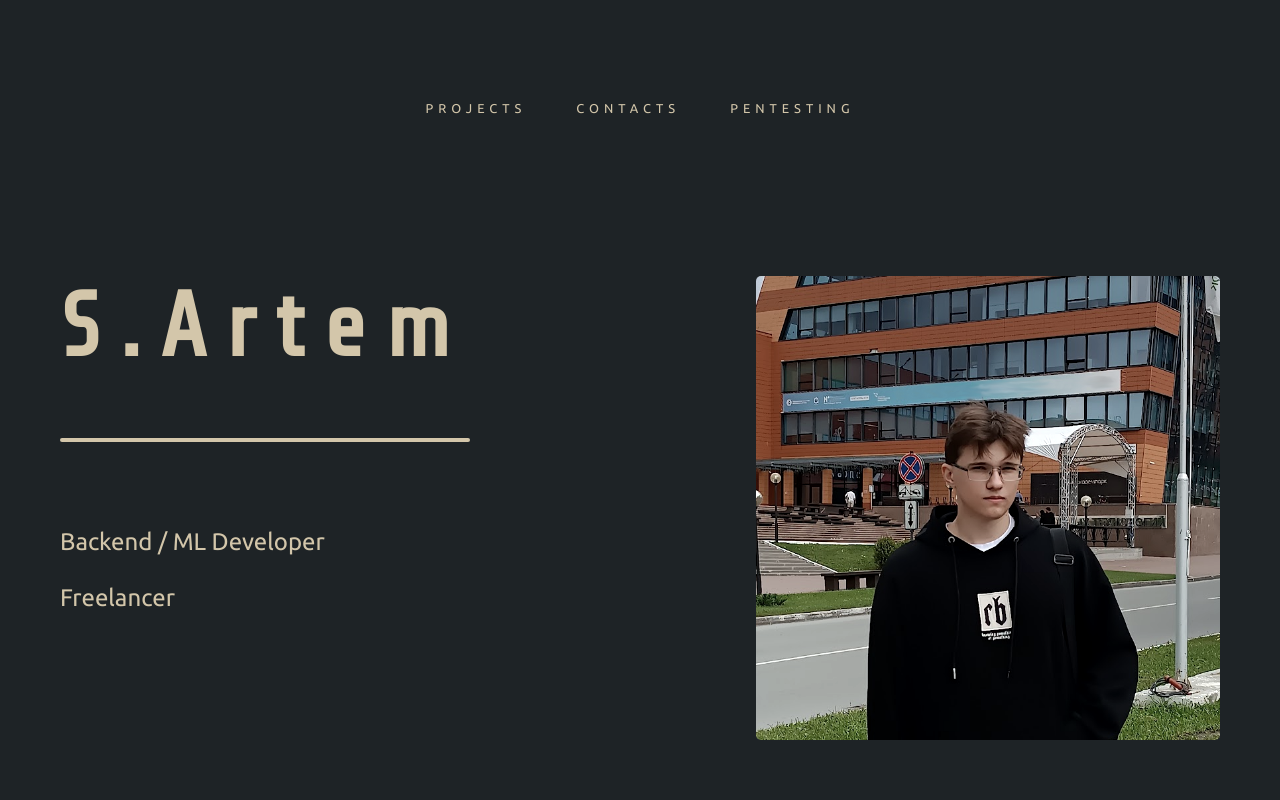
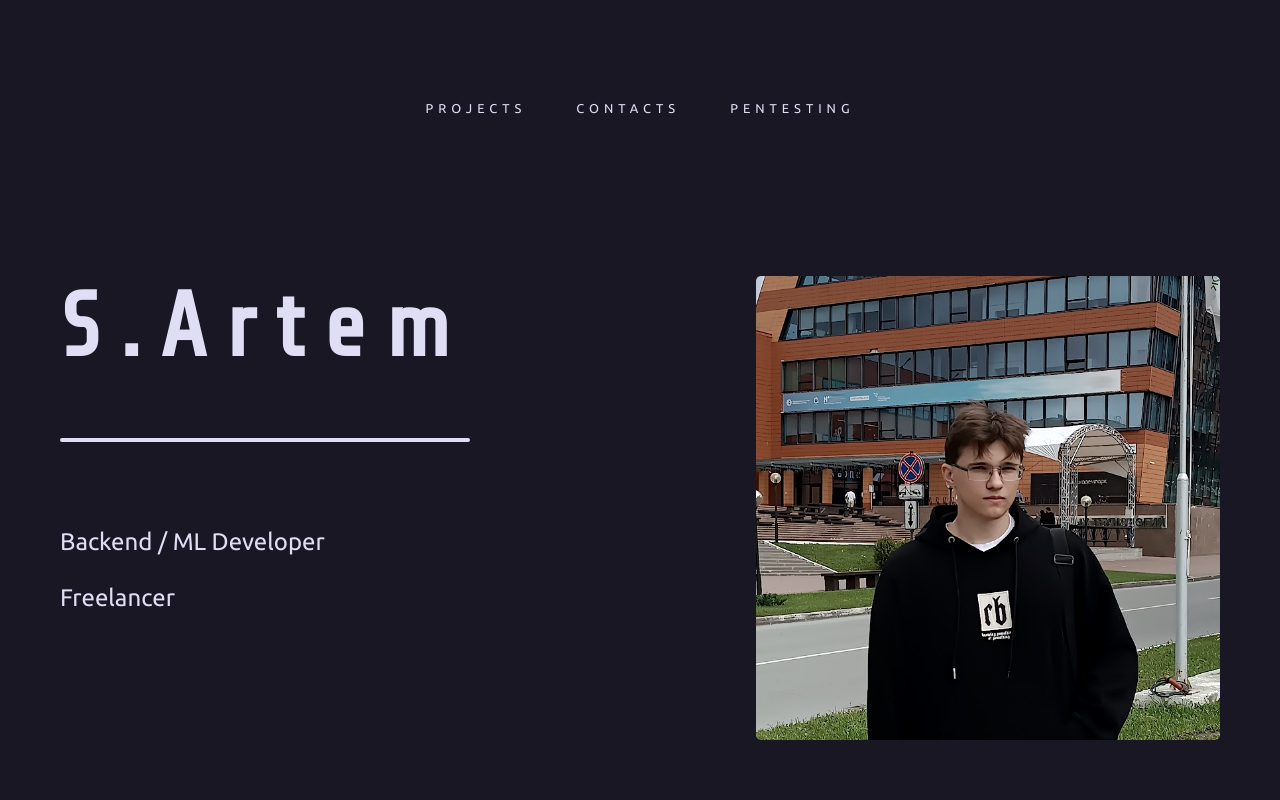
Before and after one commit to Nighty3098/Portfolio, a React (Create React App) app: page / in a window 1280 px wide. Shown: the top 800 px of the page. Built offline with nearby package versions, Linux system fonts and the light colour scheme.

Commit message:
New colors

```diff
--- a/src/App.css
+++ b/src/App.css
@@ -9,10 +9,10 @@
   --spacing-l: 20px;
   --spacing-xl: 60px;
   --spacing-xxl: 80px;
-  --bg-2: #1E2326;
-  --bg: #272E33;
-  --fg: #D3C6AA;
-  --accent: #A7C080;
+  --bg-2: #191724;
+  --bg: #232136;
+  --fg: #e0def4;
+  --accent: #eb6f92;
   --shadow: 0px 15px 30px rgba(0, 0, 0, 0.2);
 }
 
```
